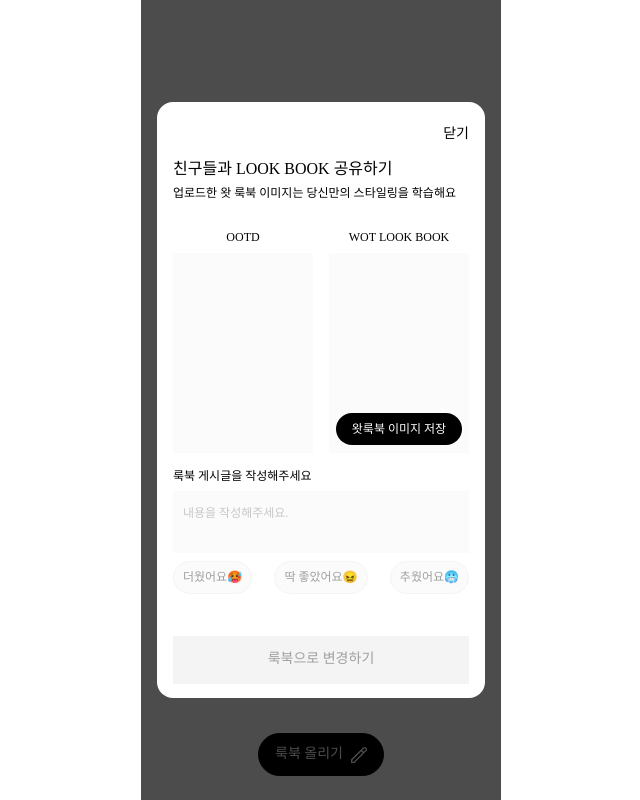
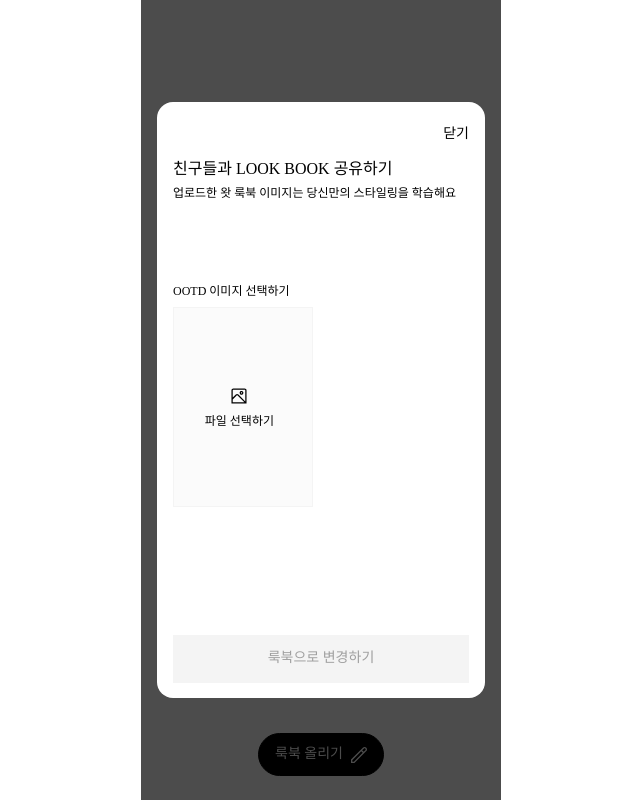
Before and after one commit to Coollaafi/Coollaafi_Frontend, a React (Create React App) app: page /community in a window 1280 px wide. Both pictures are taken after a click on the button "룩북 올리기". Shown: the whole page, without its empty margins (319-959 px from the left). Built offline with nearby package versions, Linux system fonts and the light colour scheme; a web font is replaced by a local one.

Commit message:
feat: #4 이미지 파일 선택 및 미리보기 component 완료

```diff
--- /dev/null
+++ b/src/components/community/UploadImage.tsx
@@ -0,0 +1,83 @@
+import React, { useRef, useState } from 'react';
+import styled from 'styled-components';
+import { Desc_120_med } from 'styles/typography';
+
+const Box = styled.div`
+  width: 140px;
+  height: 200px;
+  background-color: #fbfbfb;
+  border: 1px solid #f4f4f4;
+  cursor: pointer;
+  position: relative;
+`;
+
+const ImageBox = styled.img<{ isFile: boolean }>`
+  display: flex;
+  justify-content: center;
+  align-items: center;
+  width: 100%;
+  height: 100%;
+  object-fit: contain;
+  visibility: ${(props) => (props.isFile ? 'visible' : 'hidden')};
+`;
+
+const ImageBtn = styled.div<{ isFile: boolean }>`
+  display: flex;
+  flex-direction: column;
+  gap: 10px;
+  justify-content: center;
+  align-items: center;
+  position: absolute;
+  top: 80px;
+  right: 38px;
+  cursor: pointer;
+  visibility: ${(props) => (props.isFile ? 'hidden' : 'visible')};
+`;
+
+const HiddenBtn = styled.input`
+  display: none;
+`;
+
+const Icon = styled.img`
+  width: 16px;
+  height: 16px;
+`;
+
+export default function UploadImage() {
+  const [imgFile, setImgFile] = useState<string>('');
+
+  const fileRef = useRef<HTMLInputElement>(null);
+
+  const handleClick = () => {
+    fileRef?.current?.click();
+  };
+  const changeFile = (e: React.ChangeEvent<HTMLInputElement>) => {
+    const targetFile = e.target.files?.[0];
+    if (targetFile !== undefined) {
+      setImgFile(URL.createObjectURL(targetFile));
+    }
+  };
+
+  return (
+    <>
+      <Box>
+        <ImageBox
+          isFile={imgFile == '' ? false : true}
+          src={imgFile}
+          onClick={handleClick}
+        />
+        <ImageBtn isFile={imgFile == '' ? false : true} onClick={handleClick}>
+          <Icon src="/assets/icons/image.svg" />
+          <Desc_120_med>파일 선택하기</Desc_120_med>
+        </ImageBtn>
+        {/*hidden input _ ref 전달*/}
+        <HiddenBtn
+          type="file"
+          accept="image/*"
+          ref={fileRef}
+          onChange={changeFile}
+        />
+      </Box>
+    </>
+  );
+}
--- a/src/components/community/UploadModal.tsx
+++ b/src/components/community/UploadModal.tsx
@@ -6,6 +6,7 @@ import {
   Desc_120_med,
   Chip_button_med,
 } from '../../styles/typography';
+import UploadImage from './UploadImage';
 
 const Container = styled.div`
   width: 100%;
@@ -47,24 +48,6 @@ const SecondBox = styled.div<{ name: string }>`
   flex-direction: column;
   gap: 8px;
   margin: ${(props) => (props.name == 'image' ? '0 0 16px 0' : '0 0 42px 0')};
-`;
-
-const ImageBox = styled.div`
-  display: flex;
-  flex-direction: column;
-  gap: 10px;
-  justify-content: center;
-  align-items: center;
-  width: 294px;
-  height: 198px;
-  background-color: #fbfbfb;
-  border: 1px solid #f4f4f4;
-  cursor: pointer;
-`;
-
-const Icon = styled.img`
-  width: 16px;
-  height: 16px;
 `;
 
 const ResultBoxs = styled.div`
@@ -165,14 +148,11 @@ export default function UploadModal({ closeModal }: UploadModalProps) {
             업로드한 왓 룩북 이미지는 당신만의 스타일링을 학습해요
           </Desc_120_med>
         </Box>
-        {/*<Box name="image">
+        <Box name="image">
           <Desc_120_med>OOTD 이미지 선택하기</Desc_120_med>
-          <ImageBox>
-            <Icon src="/assets/icons/image.svg" />
-            <Desc_120_med>파일 선택하기</Desc_120_med>
-          </ImageBox>
-        </Box>*/}
-        <SecondBox name="image">
+          <UploadImage />
+        </Box>
+        {/*<SecondBox name="image">
           <ResultBoxs>
             <ResultBox>
               <Desc_120_med>OOTD</Desc_120_med>
@@ -202,7 +182,7 @@ export default function UploadModal({ closeModal }: UploadModalProps) {
               <Chip_button_med>추웠어요🥶</Chip_button_med>
             </CheckBox>
           </CheckBoxs>
-        </SecondBox>
+        </SecondBox>*/}
         <Button isDone={isDone}>
           <CTA_button_med>룩북으로 변경하기</CTA_button_med>
         </Button>
```
